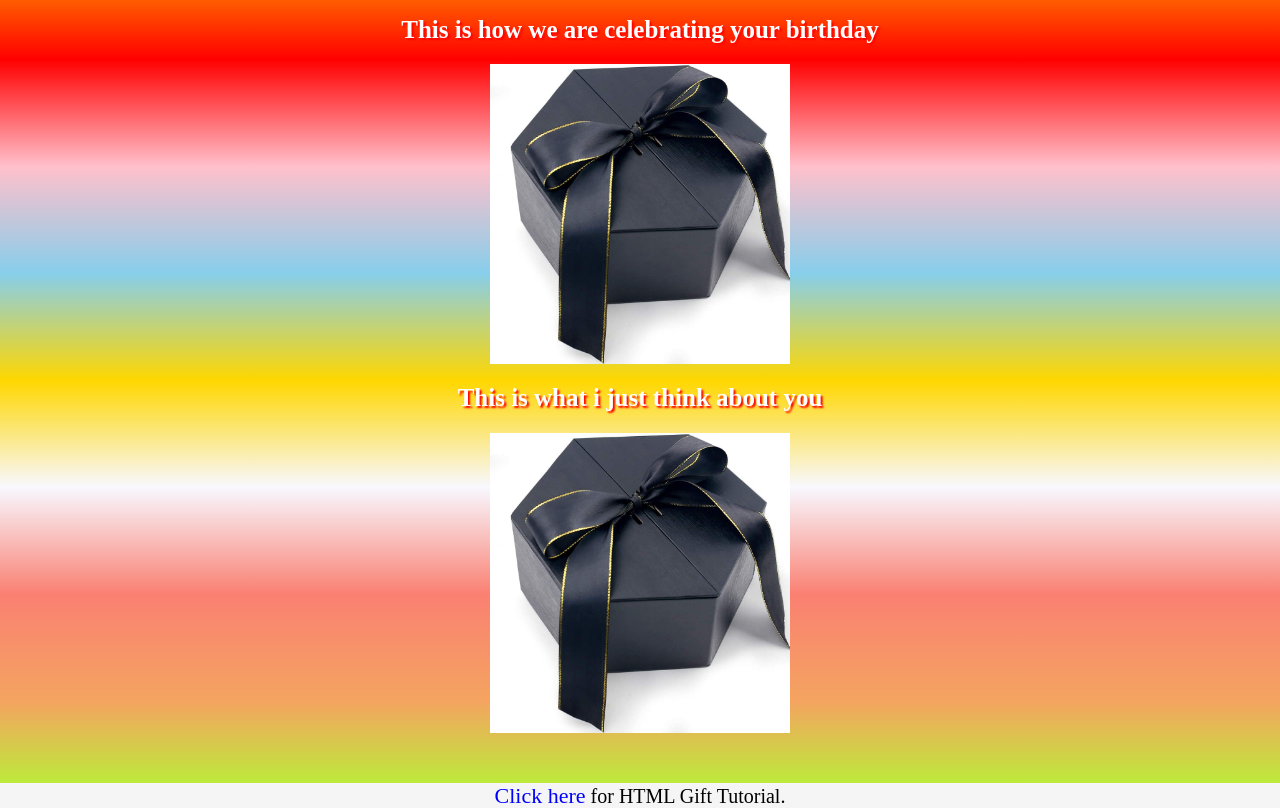
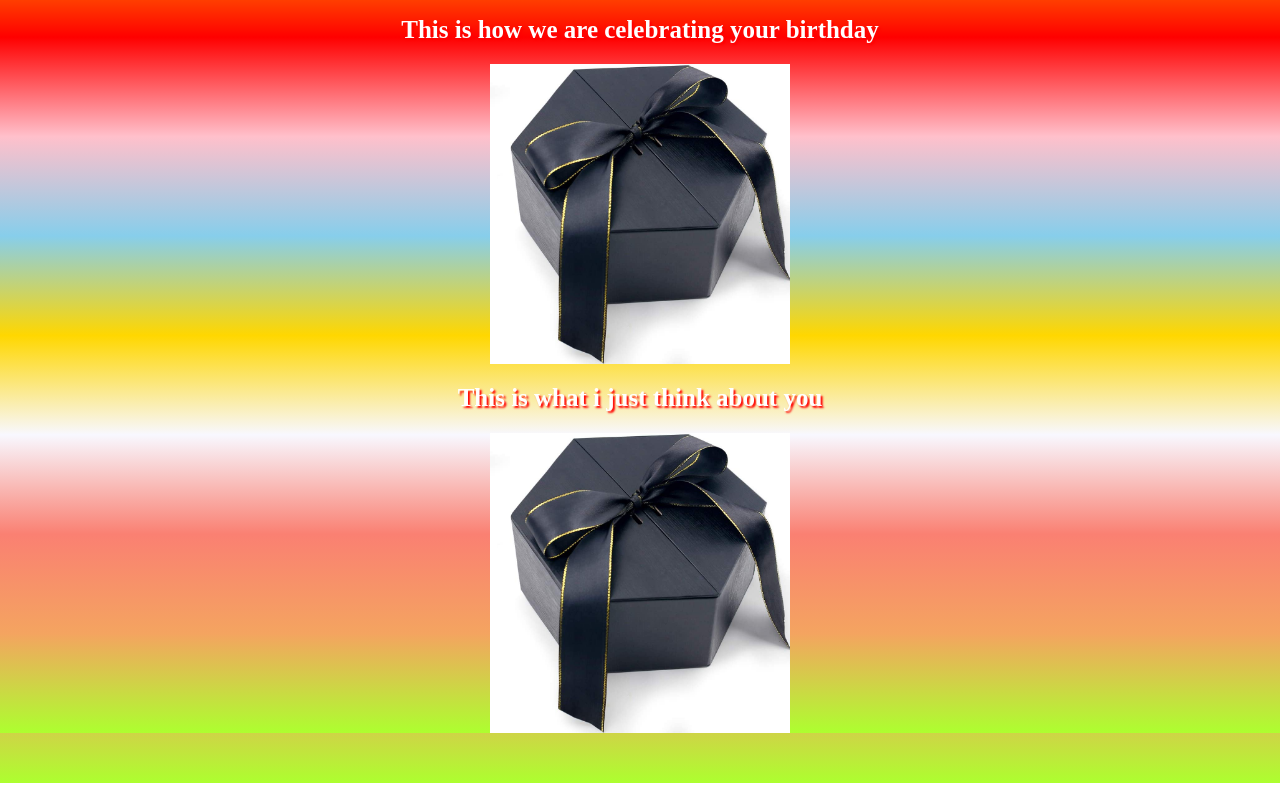
Before and after one commit to DawoodShah63/b-card, a website built with Vite: page index.html in a window 1280 px wide. Shown: the part 286-1094 px from the top of the page. After the commit the page ends 1069 px from the top, so only its background shows below. Built offline with nearby package versions, Linux system fonts and the light colour scheme.

Commit message:
Update index.html

```diff
--- a/index.html
+++ b/index.html
@@ -19,6 +19,5 @@
             <div class="gift-text">This is what i just think about you </div>
         <div class="img"></div>
         </div>
-       <footer id="footer"><span><a href="https://www.youtube.com/watch?v=a_iQb1lnAEQ&t=16381s">Click here</a></span> for HTML Gift Tutorial.</footer>
     </body>
 </html>
```
